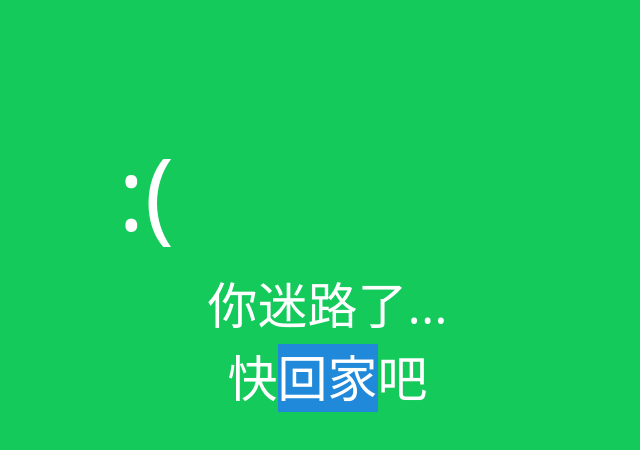
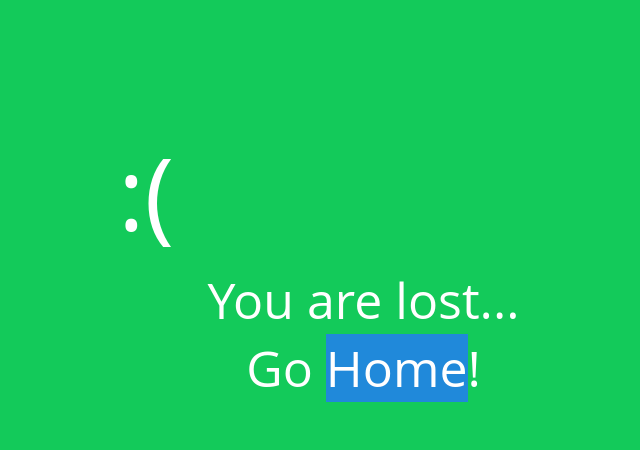
Before and after one commit to HarshalBhoir/greyli.github.io, a plain HTML site: page index.html in a window 1280 px wide. Shown: the whole page, without its empty margins (266-906 px from the left). Drawn offline with nearby package versions, Linux system fonts and the light colour scheme.

Commit message:
Update index.html

```diff
--- a/index.html
+++ b/index.html
@@ -49,7 +49,7 @@
 </head>
 
 <body style="background-color: rgb(18, 205, 85);">
-<p id="welcome">你迷路了...<br>快<a href="http://withlihui.com">回家</a>吧</p>
+<p id="welcome">You are lost...<br>Go <a href="http://withlihui.com">Home</a>!</p>
 <p id="cry">:(</p>
 <script src="//cdn.bootcss.com/jquery/3.1.0/jquery.min.js"></script>
 <script>
```
